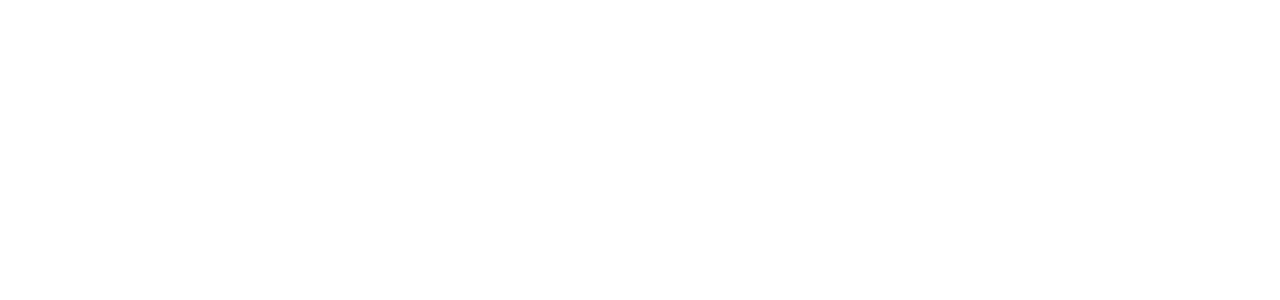
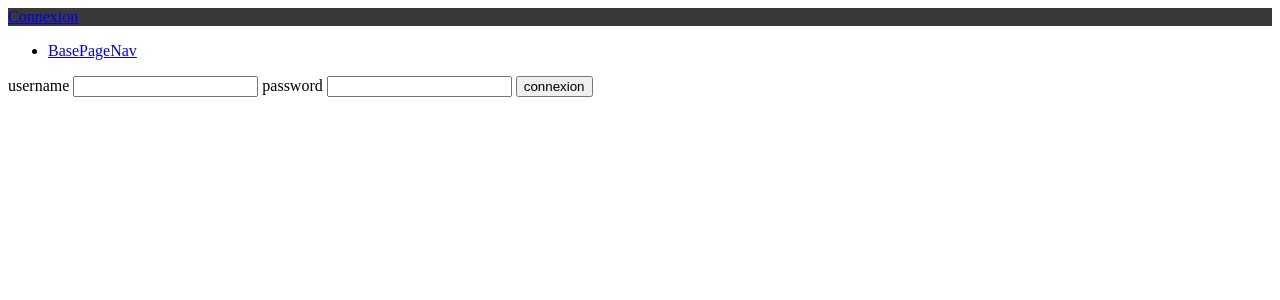
Before and after one commit to Redsasi/Omnidle, a PHP site: page / in a window 1280 px wide. Before the commit the part shown is empty. Shown: the top 300 px of the page. Run offline with PHP 8.4, Linux system fonts and the light colour scheme.

Commit message:
création du formulaire de connexion

```diff
--- /dev/null
+++ b/include/connexion.php
@@ -0,0 +1,14 @@
+<section>
+  <form>
+    <label for="username">username</label>
+    <input type="text" id="username" name="username">
+    <label for="password">password</label>
+    <input type="password" id="password" name="password">
+    <button>connexion</button>
+  </form>
+  <script>
+    function connexion(){
+      event.preventDefault();
+    }
+  </script>
+</section>
--- a/include/header.php
+++ b/include/header.php
@@ -1,3 +1,4 @@
 <header>
+    <a href="connexion.php">Connexion</a>
 
 </header>
--- /dev/null
+++ b/include/nav.php
@@ -0,0 +1,5 @@
+<nav>
+    <ul>
+    <li><a href="#">BasePageNav</a></li>
+    </ul>
+</nav>
--- a/index.php
+++ b/index.php
@@ -5,7 +5,12 @@
   <link rel="stylesheet" href="css/style.css">
 </head>
 <body>
-    <?php include_once("include/header.php");?>
+<?php include_once("include/header.php");?>
+<?php include_once("include/nav.php");?>
+<?php include_once("include/connexion.php");?>
+    <main>
+
+    </main>
     <?php include_once("include/footer.php");?>
 </body>
 </html>
```
Also changed, not shown: crud/bdd_connexion.php (added, +11 -0 lines).
